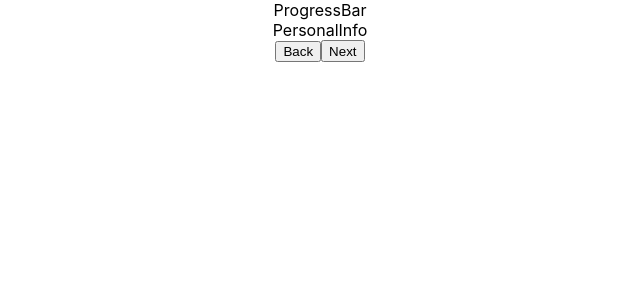
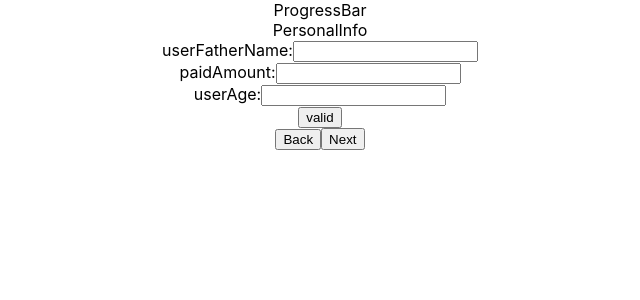
Before and after one commit to sagiashok/zym-Clent, a React (Create React App) app: page / in a window 1280 px wide. Both pictures are taken after a click on the button "Next". Shown: the top 300 px of the page, without its empty margins (320-960 px from the left). Built offline with nearby package versions, Linux system fonts and the light colour scheme.

Commit message:
valdination errors stored in array  need to map those errors

```diff
--- a/src/functionalComponents/Buttons/AddUser.js
+++ b/src/functionalComponents/Buttons/AddUser.js
@@ -1,9 +1,26 @@
-import React from "react";
+import React, { useContext } from "react";
+import { pageContext } from "../Form";
+const AddUser = () => {
+  const { setPage, formData, setFormData } = useContext(pageContext);
+  const AddUser = () => {
+    setFormData([
+      ...formData,
+      {
+        userName: "",
+        userFatherName: "",
+        userEmailId: "",
+        userPhoneNumber: "",
+        userAge: "",
+        paidAmount: "",
+        userPackage: "",
+      },
+    ]);
 
-const AddUser = () => {
+    setPage(0);
+  };
   return (
     <div>
-      <button>AddUser</button>
+      <button onClick={AddUser}>AddUser</button>
     </div>
   );
 };
--- a/src/functionalComponents/Form.js
+++ b/src/functionalComponents/Form.js
@@ -1,10 +1,21 @@
 import React, { useState, createContext } from "react";
+import ChildForm from "./MultiForm/ChildForm";
 import Button from "./Buttons/Button";
 export const pageContext = createContext();
 const Form = () => {
   const [page, setPage] = useState(0);
+  const [formData, setFormData] = useState([
+    {
+      userName: "",
+      userFatherName: "",
+      userEmailId: "",
+      userPhoneNumber: "",
+      userAge: "",
+      paidAmount: "",
+      userPackage: "",
+    },
+  ]);
   const MultiForm = ["SignUp", "PersonalInfo", "OtherInfo"];
-
   return (
     <div id="MainDiv">
       <div id="ProgressBar"> ProgressBar </div>
@@ -15,14 +26,19 @@ const Form = () => {
           ? MultiForm[page]
           : MultiForm[page]}
       </div>
-      <div id="FormDiv">
-        <form id="Form">
-          <div></div>
-        </form>
-      </div>
+
       <div id="Button">
-        <pageContext.Provider value={{ page, setPage }}>
-          <Button />
+        <pageContext.Provider value={{ page, setPage, formData, setFormData }}>
+          <div id="FormDiv">
+            <form id="Form">
+              <div>
+                <ChildForm />
+              </div>
+            </form>
+          </div>
+          <div>
+            <Button />
+          </div>
         </pageContext.Provider>
       </div>
     </div>
--- a/src/functionalComponents/MultiForm/ChildForm.js
+++ b/src/functionalComponents/MultiForm/ChildForm.js
@@ -1,11 +1,76 @@
-import React from "react";
-import SignUp from '../MultiForm/SignUp'
+import React, { useState, useContext, createContext, useCallback } from "react";
+import ValidationSchema from "../Schemas/formVlidation";
+import SignUp from "../MultiForm/SignUp";
 import PersonalInfo from "./PersonalInfo";
 import OtherInfo from "./OtherInfo";
+import { pageContext } from "../Form";
+export const ChildFormContext = createContext();
+//This component conroles multiform
+const ChildForm = () => {
+  const [errors, setErrors] = useState([]);
+  const { page, formData, setFormData } = useContext(pageContext);
+  const DisplayFormPage =
+    page === 0 ? <SignUp /> : page === 1 ? <PersonalInfo /> : <OtherInfo />;
+  const lastUser = formData[formData.length - 1];
+  const ValidSchema = ValidationSchema();
 
+  //Handling onchange formdata
+  const IndexOfArray = formData.length - 1;
+  const onChangeFormData = useCallback(
+    (event) => {
+      const NewUser = [...formData];
+      NewUser[IndexOfArray][event.target.name] = event.target.value;
+      setFormData(NewUser);
+      console.log("ddd");
+    },
 
-const ChildForm = () => {
-  return <div></div>;
+    [IndexOfArray, formData, setFormData]
+  );
+  // Form validation
+  const validationForm = (pageInfo) => {
+    const errors = [];
+    const SchemaKeys = Object.keys(ValidSchema[pageInfo]);
+    SchemaKeys.forEach((key) => {
+      const InputValue = lastUser[key];
+      if (InputValue !== undefined) {
+        if (ValidSchema[pageInfo][key].required && !InputValue) {
+          errors.push(`${key} must not be empty`);
+        }
+        if (
+          ValidSchema[pageInfo][key].minLength &&
+          InputValue.length < ValidSchema[pageInfo][key].minLength
+        ) {
+          errors.push(
+            `${key} must be at least ${ValidSchema[pageInfo][key].minLength} characters`
+          );
+        }
+        if (
+          ValidSchema[pageInfo][key].pattern &&
+          !ValidSchema[pageInfo][key].pattern.test(InputValue)
+        ) {
+          errors.push(`${key} is invalid`);
+        }
+      } else {
+        errors.push(`${key} is missing`);
+      }
+    });
+    return errors;
+  };
+  return (
+    <div>
+      <ChildFormContext.Provider value={{ onChangeFormData, lastUser }}>
+        <>{DisplayFormPage}</>
+      </ChildFormContext.Provider>
+      <button
+        onClick={() => {
+          const errr = validationForm("SignUp");
+          return errr;
+        }}
+      >
+        valid
+      </button>
+    </div>
+  );
 };
 
 export default ChildForm;
--- a/src/functionalComponents/MultiForm/OtherInfo.js
+++ b/src/functionalComponents/MultiForm/OtherInfo.js
@@ -1,6 +1,23 @@
-import React from "react";
+import React, { useContext } from "react";
+import { ChildFormContext } from "./ChildForm";
+
 const OtherInfo = () => {
-  return <div></div>;
+  const { onChangeFormData, lastUser } = useContext(ChildFormContext);
+
+  return (
+    <div>
+      <div>
+        <label htmlFor="userPackage">userPackagee:</label>
+        <input
+          type="text"
+          id="userPackage"
+          name="userPackage"
+          value={lastUser ? lastUser.userPackage : ""}
+          onChange={onChangeFormData}
+        />
+      </div>
+    </div>
+  );
 };
 
-export default OtherInfo;
+export default React.memo(OtherInfo);
--- a/src/functionalComponents/MultiForm/PersonalInfo.js
+++ b/src/functionalComponents/MultiForm/PersonalInfo.js
@@ -1,7 +1,42 @@
-import React from "react";
+import React, { useContext } from "react";
+import { ChildFormContext } from "./ChildForm";
+const PersonalInfo = () => {
+  const { onChangeFormData, lastUser } = useContext(ChildFormContext);
 
-const PersonalInfo = () => {
-  return <div></div>;
+  return (
+    <div>
+      <div>
+        <label htmlFor="userFatherName">userFatherName:</label>
+        <input
+          type="text"
+          id="userFatherName"
+          name="userFatherName"
+          value={lastUser ? lastUser.userFatherName : "narasih"}
+          onChange={onChangeFormData}
+        />
+      </div>
+      <div>
+        <label htmlFor="paidAmount">paidAmount:</label>
+        <input
+          type="number"
+          id="paidAmount"
+          name="paidAmount"
+          value={lastUser ? lastUser.paidAmount : ""}
+          onChange={onChangeFormData}
+        />
+      </div>
+      <div>
+        <label htmlFor="userAge">userAge:</label>
+        <input
+          type="text"
+          id="userAge"
+          name="userAge"
+          value={lastUser ? lastUser.userAge : ""}
+          onChange={onChangeFormData}
+        />
+      </div>
+    </div>
+  );
 };
 
-export default PersonalInfo;
+export default React.memo(PersonalInfo);
--- a/src/functionalComponents/MultiForm/SignUp.js
+++ b/src/functionalComponents/MultiForm/SignUp.js
@@ -1,7 +1,41 @@
-import React from "react";
-
+import React, { useContext } from "react";
+import { ChildFormContext } from "./ChildForm";
 const SignUp = () => {
-  return <div></div>;
+  const { onChangeFormData, lastUser } = useContext(ChildFormContext);
+  return (
+    <div>
+      <div>
+        <label htmlFor="name">userName:</label>
+        <input
+          type="text"
+          id="userName"
+          name="userName"
+          value={lastUser ? lastUser.userName : ""}
+          onChange={onChangeFormData}
+        />
+      </div>
+      <div>
+        <label htmlFor="userEmailId">userEmailId:</label>
+        <input
+          type="email"
+          id="userEmailId"
+          name="userEmailId"
+          value={lastUser ? lastUser.userEmailId : ""}
+          onChange={onChangeFormData}
+        />
+      </div>
+      <div>
+        <label htmlFor="userPhoneNumber">userPhoneNumber:</label>
+        <input
+          type="text"
+          id="userPhoneNumber"
+          name="userPhoneNumber"
+          value={lastUser ? lastUser.userPhoneNumber : ""}
+          onChange={onChangeFormData}
+        />
+      </div>
+    </div>
+  );
 };
 
-export default SignUp;
+export default React.memo(SignUp);
--- /dev/null
+++ b/src/functionalComponents/Schemas/formVlidation.js
@@ -0,0 +1,36 @@
+const ValidationSchema = () => {
+  return {
+    SignUp: {
+      userName: {
+        required: true,
+        minLength: 6,
+      },
+      userEmailId: {
+        required: true,
+        pattern: /^[^\s@]+@[^\s@]+\.[^\s@]+$/,
+      },
+      userPhoneNumber: {
+        required: true,
+        minLength: 10,
+      },
+    },
+    PersonalInfo: {
+      userFatherName: {
+        required: true,
+        minLength: 6,
+      },
+      userAge: {
+        required: true,
+      },
+      paidAmount: {
+        required: true,
+      },
+    },
+    OtherInfo: {
+      userPackage: {
+        required: true,
+      },
+    },
+  };
+};
+export default ValidationSchema;
```
